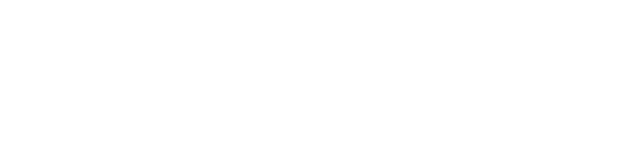
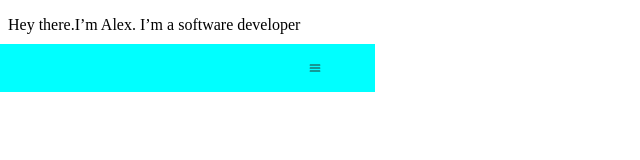
Before and after one commit to K0ppai/portfolio_setup_mobile_first, a website: page index.html in a window 1280 px wide. Shown: the whole page, without its empty margins (0-640 px from the left). Drawn offline with Linux system fonts and the light colour scheme.

Commit message:
Add toolbar in index.html and style.css file

```diff
--- a/index.html
+++ b/index.html
@@ -8,6 +8,16 @@
   <title>Document</title>
 </head>
 <body>
+  <header class="toolbar-container">
+    <div class="toolbar-icon">
+       <img src="Normal Button/Tertiary/Enabled.svg" alt="vector icon">
+    </div>
+  </header>
+  <section class="headline">
+    <p>Hey there.I’m Alex.
+      <span>I’m a software developer</span>
+    </p>
 
+  </section>
 </body>
 </html>
--- a/style.css
+++ b/style.css
@@ -0,0 +1,37 @@
+.toolbar-container{
+  position: absolute;
+  left: 0px;
+  right: 0px;
+  top: 44px;
+  bottom: 0px;
+  background-color: aqua;
+  width: 375px;
+  height: 48px;
+}
+
+.toolbar-icon{
+  display: flex;
+  flex-direction: row;
+  align-items: flex-start;
+  padding: 8px;
+
+  position: absolute;
+  width: 40px;
+  height: 40px;
+  right: 24px;
+  top: calc(50% - 40px/2);
+
+  border-radius: 8px;
+}
+
+.toolbar-container .toolbar-icon img{
+  width: 24px;
+  height: 24px;
+
+  flex: none;
+  order: 0;
+  flex-grow: 0;
+}
+@media screen {
+
+}
```
Also changed, not shown: Normal Button/Tertiary/Enabled.svg (added).
